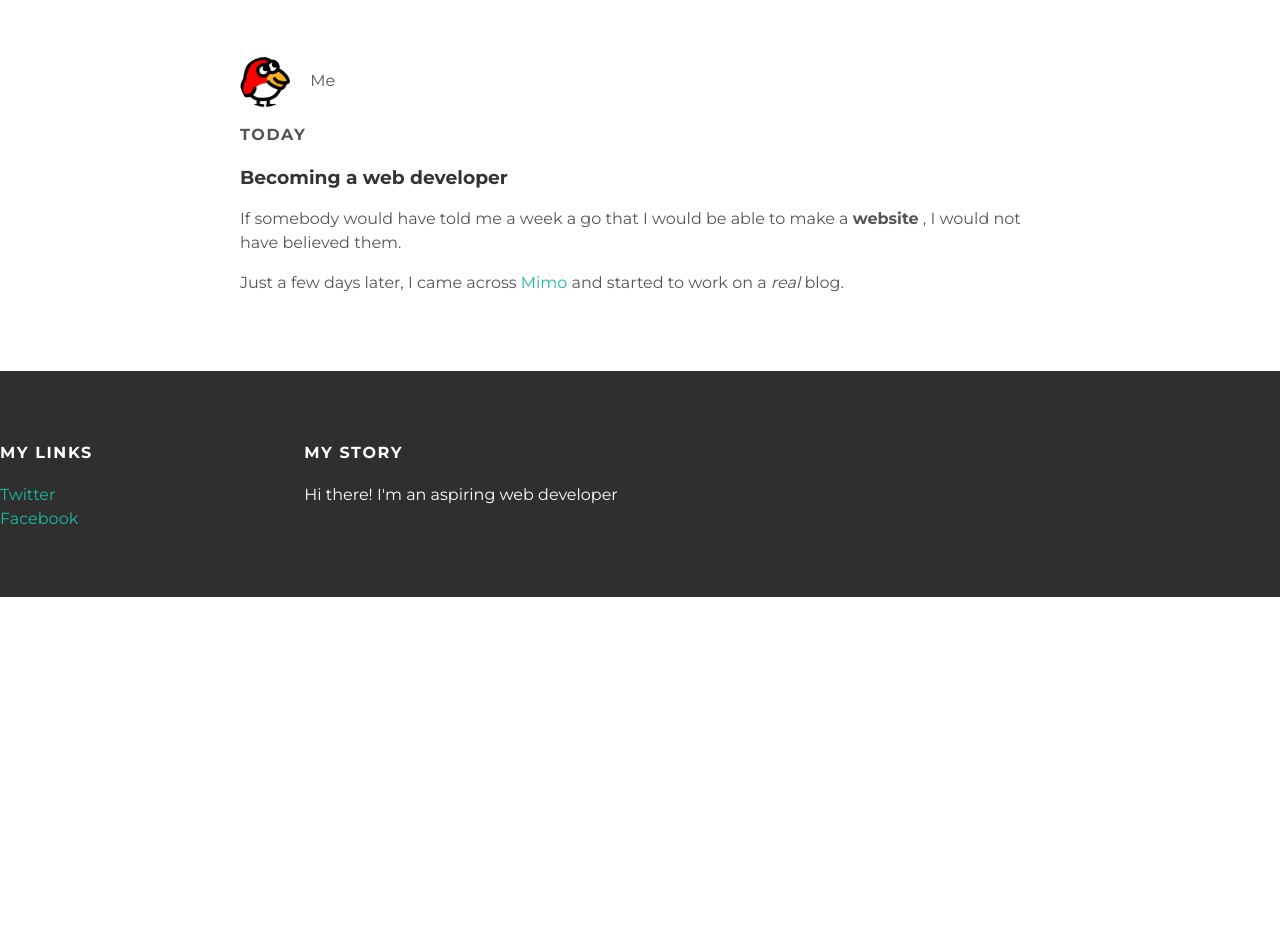
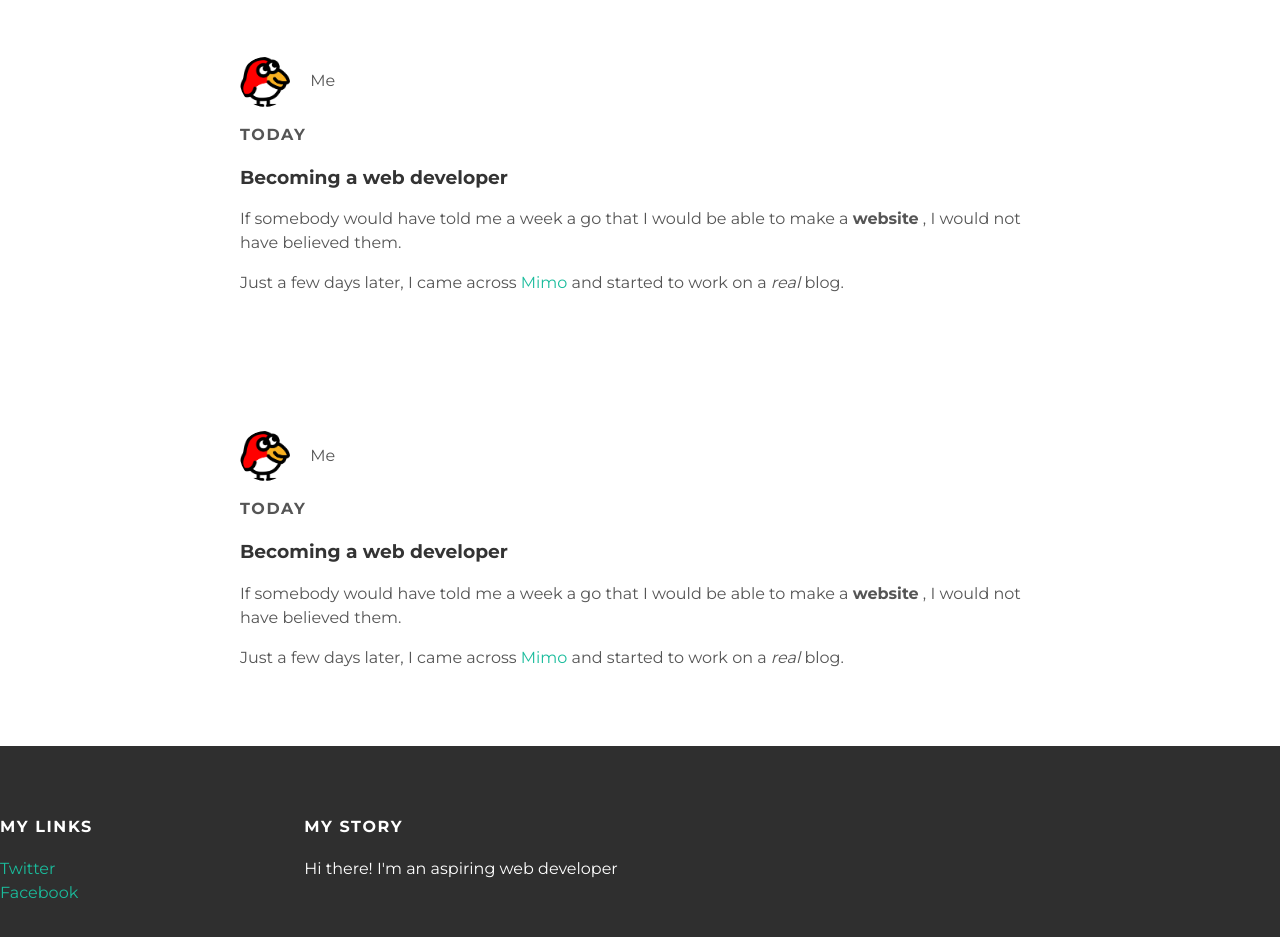
Before and after one commit to DemystifyLab/.github.io, a plain HTML site: page index.html in a window 1280 px wide. Shown: the part 153-1090 px from the top of the page. Before the commit the page ends 800 px from the top, so only its background shows below. Drawn offline with Linux system fonts and the light colour scheme.

Commit message:
Update index.html

```diff
--- a/index.html
+++ b/index.html
@@ -34,6 +34,25 @@
      </div>
      </div>
      </div>
+    <div class="post-container">
+   <div class="post">
+   <div class="post-author">
+    <img src="me.png">
+    <span>Me</span>
+     </div>
+     <p class="post-date">Today</p>
+     <h3 class="post-title">Becoming a web developer</h3>
+     <div class="post-content">
+       <p>
+    If somebody would have told me a week a go that I would be able to make a
+    <strong>website</strong>
+    , I would not have believed them.</p>
+    <p>Just a few days later, I came across <a href="https://getminmo.com">Mimo</a> and started to work on a
+      <em>real</em> blog.</p>
+     </div>
+     </div>
+     </div>
+     </div>
    <div id="footer">
    <div class="post-container">
   <div class="column">
```
